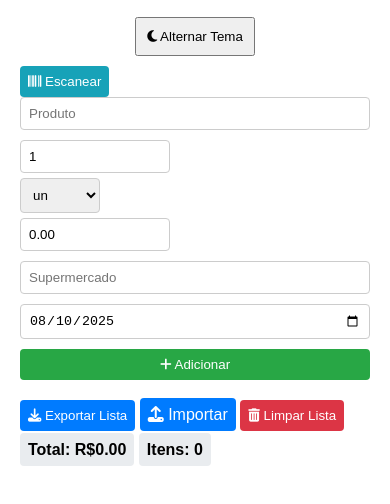
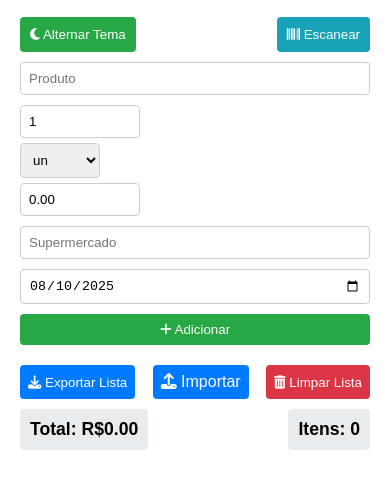
Before and after one commit to luizpimentelbr-star/lista-compra, a plain HTML site: page index.html in a window 390 px wide. Shown: the part 60-564 px from the top of the page. Drawn offline with Linux system fonts and the light colour scheme.

Commit message:
Update styles.css

```diff
--- a/styles.css
+++ b/styles.css
@@ -30,16 +30,34 @@ h1 {
     margin-bottom: 20px;
 }
 
-#theme-toggle {
-    display: block;
-    margin: 10px auto;
+.header-controls {
+    display: flex;
+    gap: 10px;
+    justify-content: center;
+    margin-bottom: 10px;
+}
+
+#theme-toggle, #scan-btn {
     padding: 10px;
+    background-color: #28a745;
+    color: white;
+    border: none;
+    border-radius: 4px;
     cursor: pointer;
+    transition: transform 0.2s;
+}
+
+#scan-btn {
+    background-color: #17a2b8;
+}
+
+#theme-toggle:hover, #scan-btn:hover {
+    transform: scale(1.05);
 }
 
 #item-form {
     display: flex;
-    flex-wrap: wrap;
+    flex-direction: column;
     gap: 10px;
     margin-bottom: 20px;
     animation: fadeIn 0.5s ease-in;
@@ -48,8 +66,7 @@ h1 {
 .input-group {
     display: flex;
     gap: 5px;
-    flex: 1;
-    min-width: 0;
+    flex-wrap: nowrap;
 }
 
 #item-form input, #item-form select {
@@ -61,14 +78,14 @@ h1 {
 }
 
 #item-form input[type="number"] {
-    max-width: 150px;
+    max-width: 120px;
 }
 
 #item-form select#unit {
     max-width: 80px;
 }
 
-#item-form button, #scan-btn {
+#item-form button {
     padding: 8px;
     background-color: #28a745;
     color: white;
@@ -78,20 +95,20 @@ h1 {
     transition: transform 0.2s;
 }
 
-#scan-btn {
-    background-color: #17a2b8;
-    flex: 0 0 auto;
-}
-
-#item-form button:hover, #scan-btn:hover {
+#item-form button:hover {
     transform: scale(1.05);
 }
 
 .list-controls {
     display: flex;
+    flex-direction: column;
     gap: 10px;
     margin-bottom: 20px;
-    align-items: center;
+}
+
+.button-group {
+    display: flex;
+    gap: 10px;
     flex-wrap: wrap;
 }
 
@@ -117,11 +134,18 @@ h1 {
     background-color: #c82333;
 }
 
+.summary-group {
+    display: flex;
+    gap: 10px;
+    flex-wrap: wrap;
+}
+
 #total-price, #item-count {
     font-weight: bold;
-    padding: 8px;
+    padding: 10px;
     border-radius: 4px;
     background-color: #e9ecef;
+    font-size: 1.1em;
 }
 
 body.dark #total-price, body.dark #item-count {
@@ -231,17 +255,24 @@ body.dark .list-item {
 }
 
 @media (max-width: 600px) {
+    .header-controls {
+        flex-direction: row;
+        justify-content: space-between;
+    }
     #item-form {
+        flex-direction: column;
+    }
+    .input-group {
         flex-direction: column;
     }
     #item-form input, #item-form select, #item-form button {
         width: 100%;
     }
-    .input-group {
-        flex-direction: column;
+    .button-group {
+        flex-direction: row;
+        justify-content: space-between;
     }
-    #scan-btn {
-        width: auto;
-        align-self: flex-start;
+    .summary-group {
+        justify-content: space-between;
     }
 }
```
